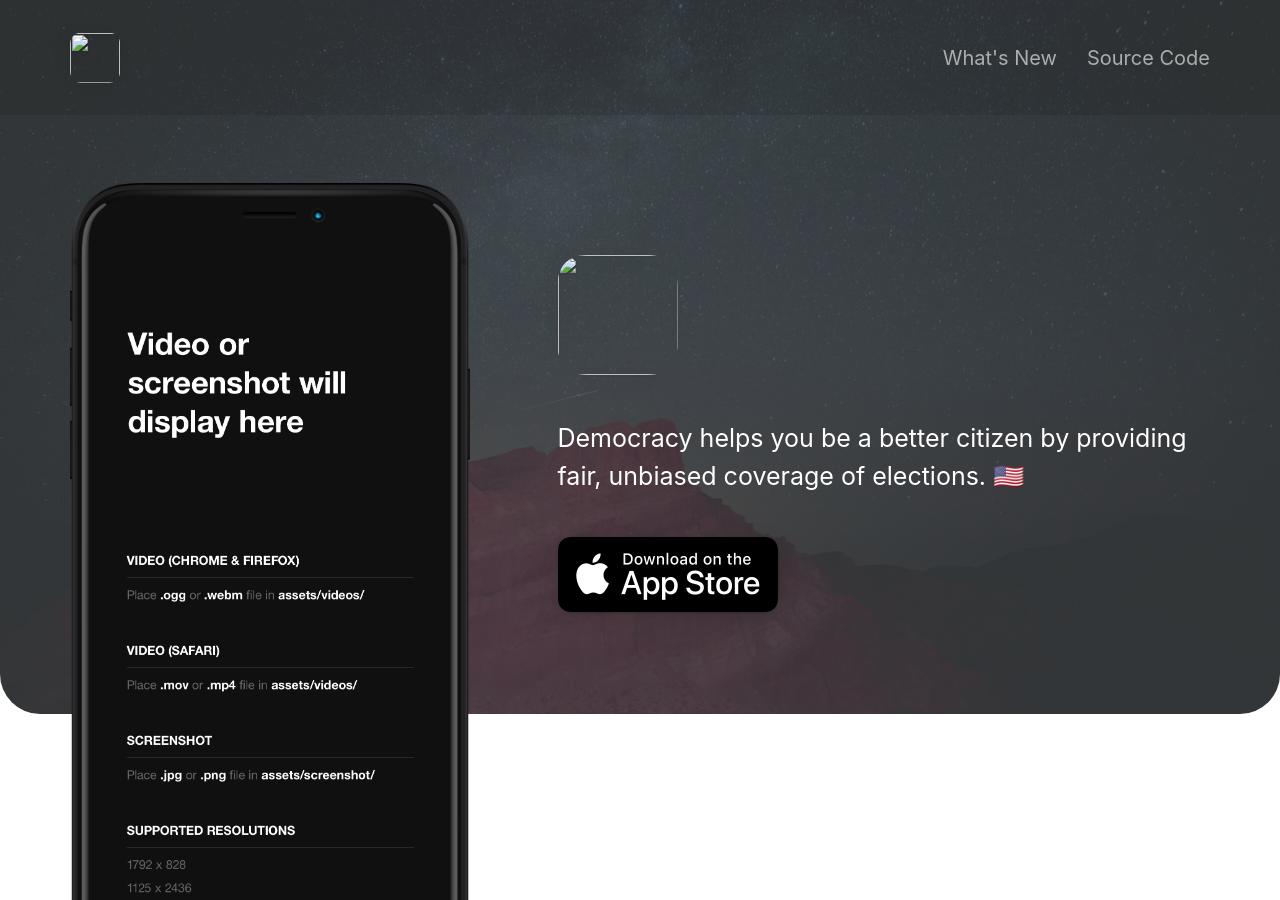
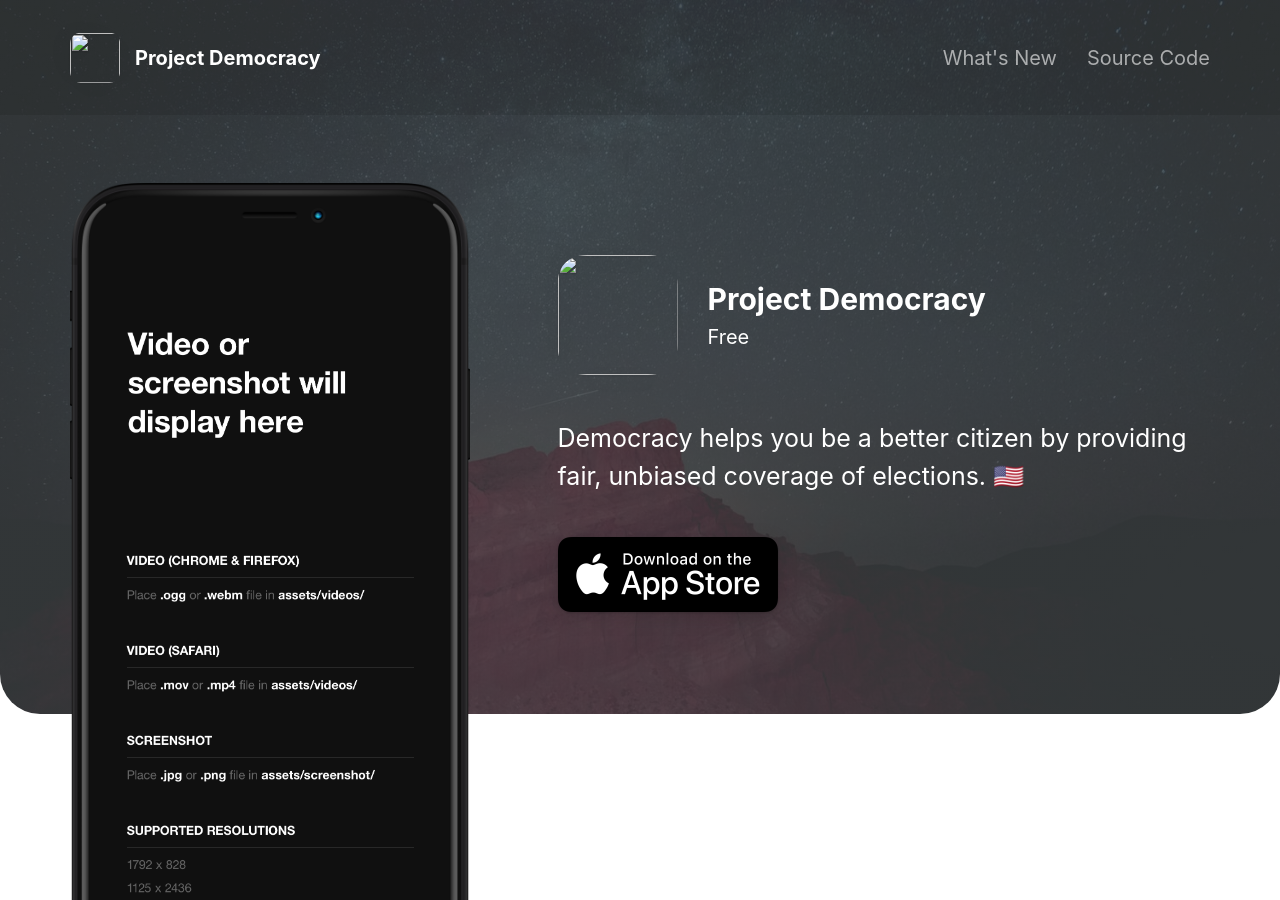
Before and after one commit to itsliamdowd/Project-Democracy-Landing-Page, a Jekyll site: the page built from index.html, in a window 1280 px wide and 900 px high. Built offline with Jekyll 4.4.1, drawn with Linux system fonts in a browser that asks for light colours; nearby versions of some CDN libraries.

Commit message:
Update _config.yml

```diff
--- a/_config.yml
+++ b/_config.yml
@@ -11,8 +11,8 @@
                                                                                       # Or upload your press kit file to assets and set path accordingly (e.g. "assets/your_press_kit.zip").
 
 app_icon                                  : # assets/appicon.png                      # Automatically populates if not set and if iOS app ID is set.  Otherwise enter path to icon file manually.
-app_name                                  :                                           # Automatically populates if not set and if iOS app ID is set.  Otherwise enter manually.
-app_price                                 :                                           # Automatically populates if not set and if iOS app ID is set.  Otherwise enter manually.
+app_name                                  : Project Democracy                                          # Automatically populates if not set and if iOS app ID is set.  Otherwise enter manually.
+app_price                                 : Free                                          # Automatically populates if not set and if iOS app ID is set.  Otherwise enter manually.
 app_description                           : Democracy helps you be a better citizen by providing fair, unbiased coverage of elections. 🇺🇸
 
 enable_smart_app_banner                   : true                                      # Set to true to show a smart app banner at top of page on mobile devices.
```
